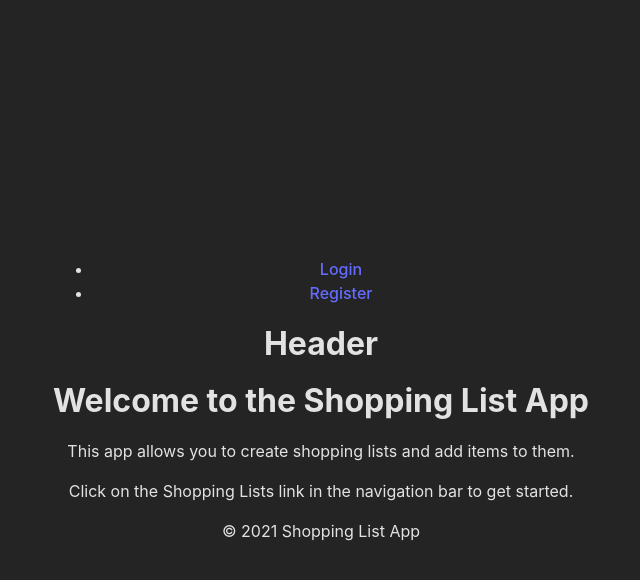
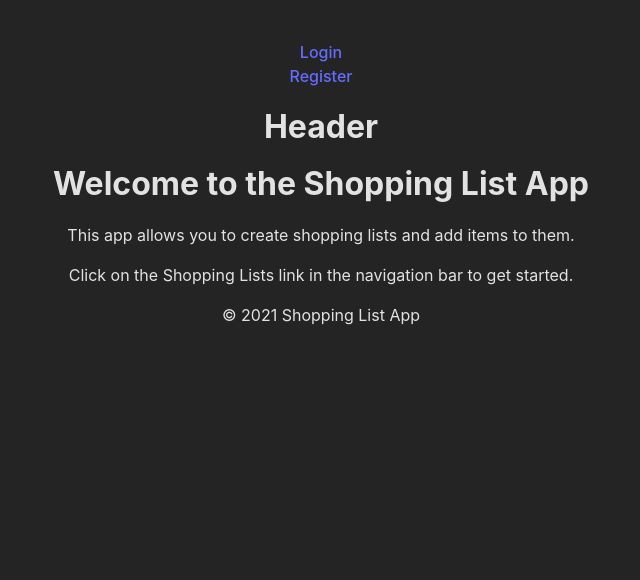
Before and after one commit to slane1/shoppingList, a React (Vite) app in the folder frontend/: page / in a window 1280 px wide. Shown: the top 580 px of the page, without its empty margins (319-959 px from the left). Built offline with nearby package versions, Linux system fonts and the light colour scheme; no server answers.

Commit message:
css base styles

```diff
--- a/frontend/src/index.css
+++ b/frontend/src/index.css
@@ -22,29 +22,37 @@ a:hover {
   color: #535bf2;
 }
 
-body {
-  margin: 0;
-  display: flex;
-  place-items: center;
-  min-width: 320px;
-  min-height: 100vh;
-}
 
 h1 {
   font-size: 2em;
   line-height: 1.1;
 }
 
+ul, ol {
+  list-style-type: none;
+  padding: 0;
+  margin: 0;
+}
+
 button {
   border-radius: 8px;
   border: 1px solid transparent;
-  padding: 0.6em 1.2em;
   font-size: 1em;
+  min-width: 2em;
+  min-height: 2em;
   font-weight: 500;
   font-family: inherit;
   background-color: #1a1a1a;
   cursor: pointer;
   transition: border-color 0.25s;
+}
+button img {
+  width: 1.5em;
+  height: 1.5em;
+  padding: 3px;
+  display: flex;
+  justify-content: center;
+  align-items: center;
 }
 button:hover {
   border-color: #646cff;
--- a/frontend/src/main.jsx
+++ b/frontend/src/main.jsx
@@ -5,6 +5,7 @@ import AuthContext from './contexts/AuthContext.jsx'
 import DataContext from './contexts/DataContext.jsx'
 import { BrowserRouter } from 'react-router-dom';
 import './index.css'
+import './utility.css'
 
 ReactDOM.createRoot(document.getElementById('root')).render(
   <React.StrictMode>
```
Also changed, not shown: frontend/src/UtilClass.css (deleted), frontend/src/utility.css (added).
